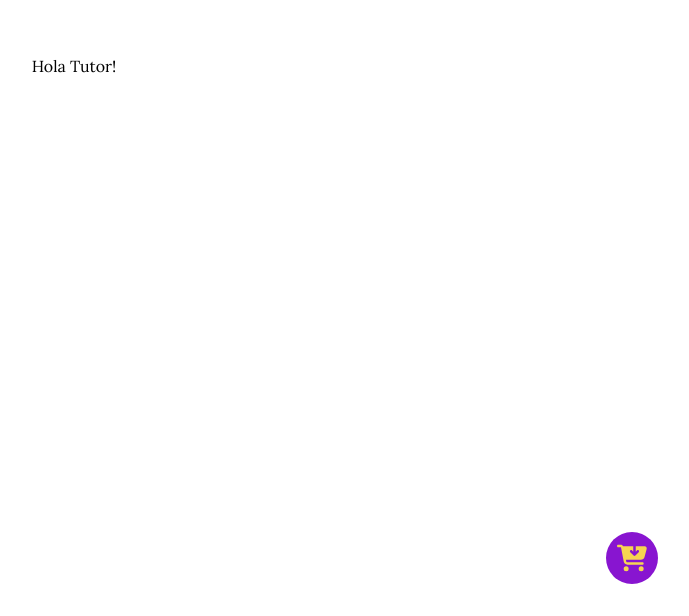
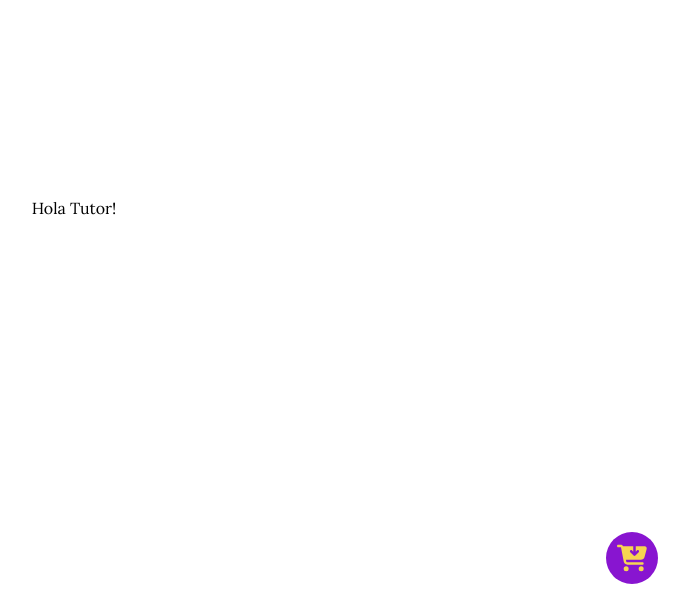
Before and after one commit to ifritzler/coder-react-bookify, a React (Vite) app: page / in a window 1280 px wide. Shown: the part 184-800 px from the top of the page, without its empty margins (566-1255 px from the left). Built offline with nearby package versions, Linux system fonts and the light colour scheme.

Commit message:
restore part of the missing ItemCount

```diff
--- a/src/components/App/App.jsx
+++ b/src/components/App/App.jsx
@@ -1,13 +1,15 @@
 import { CartWidget } from '../CartWidget'
+import { Navbar } from '../Navbar'
 import ItemListContainer from '../ItemListContainer/ItemListContainer'
-import { Navbar } from '../Navbar'
 
 function App() {
 	return (
 		<div className='App'>
 			<Navbar></Navbar>
-			<CartWidget />
-			<ItemListContainer greeting='Tutor' />
+			<main>
+				<CartWidget />
+				<ItemListContainer greeting='Tutor' />
+			</main>
 		</div>
 	)
 }
--- a/src/components/ItemListContainer/ItemListContainer.jsx
+++ b/src/components/ItemListContainer/ItemListContainer.jsx
@@ -1,9 +1,15 @@
+// import { ItemCounter } from '../ItemCounter'
 import styles from './style.module.css'
 
 const ItemListContainer = ({ greeting }) => {
 	return (
 		<div className={styles['item-list']}>
 			<p>{`Hola ${greeting || 'Usuario'}!`}</p>
+			<div className={styles.items}>
+				{/* <ItemCounter productName={'Book 1'} />
+				<ItemCounter productName={'Book 2'} />
+				<ItemCounter productName={'Book 3'} /> */}
+			</div>
 		</div>
 	)
 }
--- a/src/components/ItemListContainer/style.module.css
+++ b/src/components/ItemListContainer/style.module.css
@@ -1,8 +1,15 @@
 .item-list {
 	display: flex;
+	flex-direction: column;
 	justify-content: center;
 	align-items: center;
+	gap: 1rem;
+	width: 100%;
+}
 
-	width: 100%;
-	height: 500px;
+.item-list .items {
+	display: flex;
+	justify-content: center;
+	flex-wrap: wrap;
+	gap: 1rem;
 }
--- a/src/index.css
+++ b/src/index.css
@@ -12,3 +12,15 @@ a {
 	color: inherit;
 	text-decoration: none;
 }
+
+.App {
+	min-height: 100vh;
+	display: flex;
+	flex-direction: column;
+}
+main {
+	flex-grow: 1;
+	display: flex;
+	justify-content: center;
+	align-items: center;
+}
```
